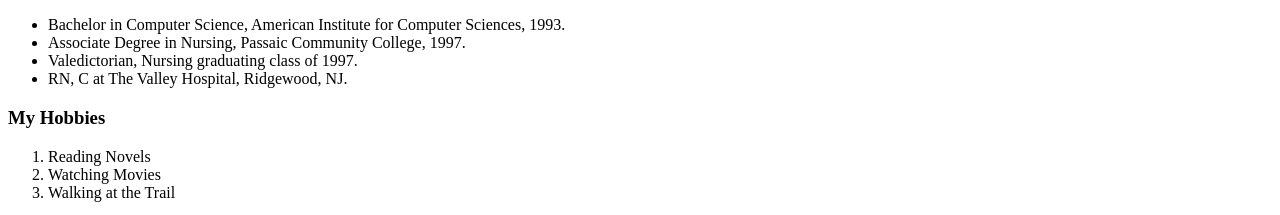
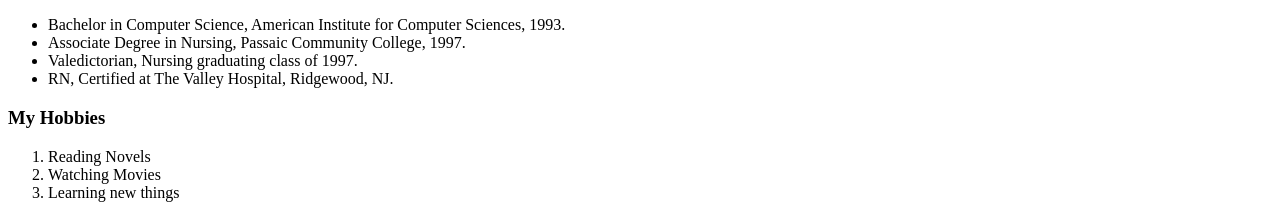
Before and after one commit to jgev2004/bio, a plain HTML site: page index.html in a window 1280 px wide. Shown: the part 648-863 px from the top of the page. Drawn offline with Linux system fonts and the light colour scheme; files whose address does not match are found by name.

Commit message:
Update index.html

```diff
--- a/index.html
+++ b/index.html
@@ -21,14 +21,14 @@
       <li>Bachelor in Computer Science, American Institute for Computer Sciences, 1993.</li>
       <li>Associate Degree in Nursing, Passaic Community College, 1997.</li>
       <li>Valedictorian, Nursing graduating class of 1997.</li>
-      <li>RN, C at The Valley Hospital, Ridgewood, NJ.</li>
+      <li>RN, Certified at The Valley Hospital, Ridgewood, NJ.</li>
 
     </ul>
     <h3>My Hobbies</h3>
     <ol>
       <li>Reading Novels</li>
       <li>Watching Movies</li>
-      <li>Walking at the Trail</li>
+      <li>Learning new things</li>
     </ol>
 
 
```
